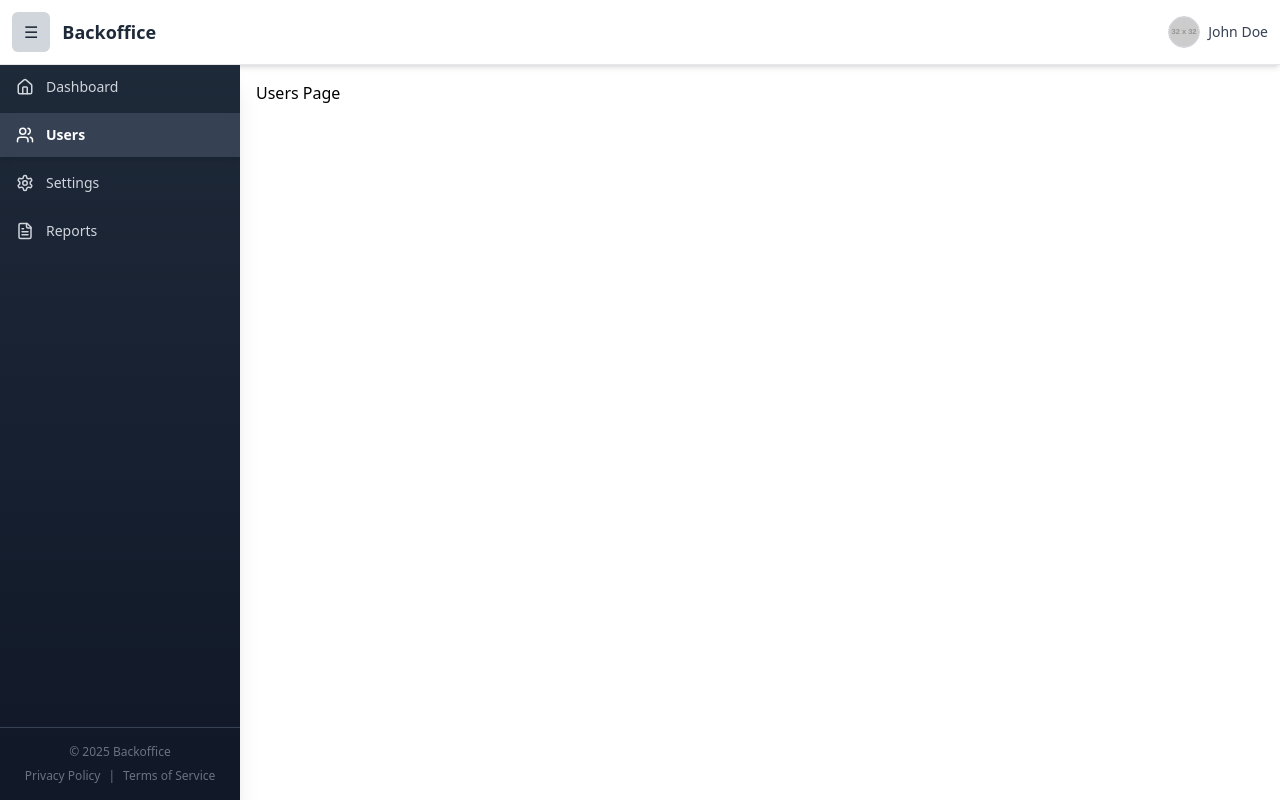
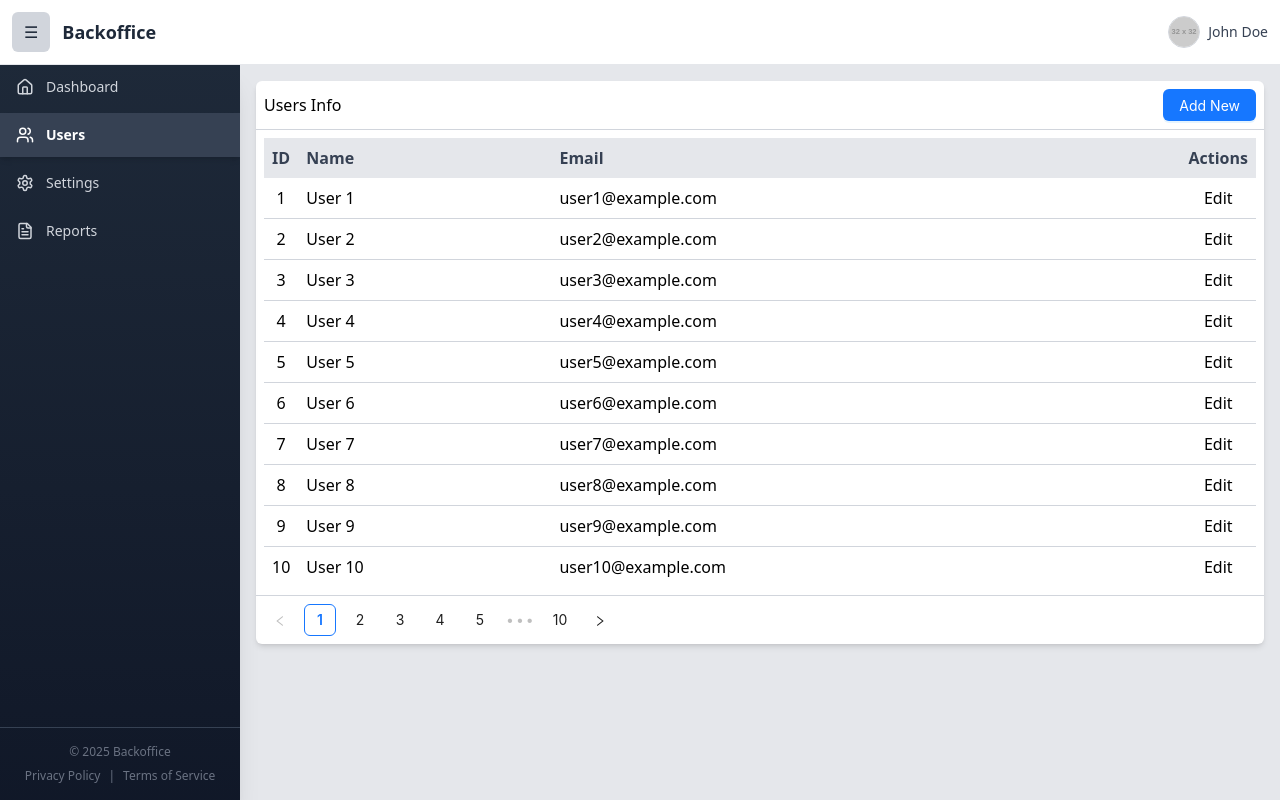
Before and after one commit to ifenilpatel/react.foundation, a React (Vite) app: page /backoffice/users in a window 1280 px wide. Built offline with nearby package versions, Linux system fonts and the light colour scheme.

Commit message:
update button and User page is working with data, add option

```diff
--- a/src/modules/authentication/components/ChangePassword.tsx
+++ b/src/modules/authentication/components/ChangePassword.tsx
@@ -3,9 +3,9 @@ import { useEffect } from "react";
 import { useForm } from "react-hook-form";
 import { Link, useNavigate, useSearchParams } from "react-router-dom";
 import { z } from "zod";
+import ButtonField from "../../../ui/ButtonField";
 import InputField from "../../../ui/InputField";
 import Label from "../../../ui/Label";
-import SubmitButton from "../../../ui/SubmitButton";
 
 const changePasswordSchema = z
   .object({
@@ -73,7 +73,7 @@ const ChangePassword = () => {
         </div>
 
         <div>
-          <SubmitButton label="Change Password" loading={false} />
+          <ButtonField label="Change Password" htmlType="submit" type="primary" loading={false} />
         </div>
       </form>
 
--- a/src/modules/authentication/components/ForgotPassword.tsx
+++ b/src/modules/authentication/components/ForgotPassword.tsx
@@ -2,9 +2,9 @@ import { zodResolver } from "@hookform/resolvers/zod";
 import { useForm } from "react-hook-form";
 import { Link } from "react-router-dom";
 import { z } from "zod";
+import ButtonField from "../../../ui/ButtonField";
 import InputField from "../../../ui/InputField";
 import Label from "../../../ui/Label";
-import SubmitButton from "../../../ui/SubmitButton";
 
 const forgotPasswordSchema = z.object({
   email: z.string().min(1, "Email is required").email("Invalid email format"),
@@ -47,7 +47,7 @@ const ForgotPassword = () => {
         </div>
 
         <div>
-          <SubmitButton label="Reset Password" loading={false} />
+          <ButtonField label="Reset Password" htmlType="submit" type="primary" loading={false} />
         </div>
       </form>
 
--- a/src/modules/authentication/components/Register.tsx
+++ b/src/modules/authentication/components/Register.tsx
@@ -2,9 +2,9 @@ import { zodResolver } from "@hookform/resolvers/zod";
 import { useForm } from "react-hook-form";
 import { Link } from "react-router-dom";
 import { z } from "zod";
+import ButtonField from "../../../ui/ButtonField";
 import InputField from "../../../ui/InputField";
 import Label from "../../../ui/Label";
-import SubmitButton from "../../../ui/SubmitButton";
 
 const registerSchema = z.object({
   firstName: z.string().min(1, "First name is required"),
@@ -79,7 +79,7 @@ const Register = () => {
         </div>
 
         <div>
-          <SubmitButton label="Sign Up" loading={false} />
+          <ButtonField label="Sign Up" htmlType="submit" type="primary" loading={false} />
         </div>
       </form>
 
--- a/src/modules/authentication/components/SignIn.tsx
+++ b/src/modules/authentication/components/SignIn.tsx
@@ -4,7 +4,7 @@ import { Link } from "react-router-dom";
 import { z } from "zod";
 import InputField from "../../../ui/InputField";
 import Label from "../../../ui/Label";
-import SubmitButton from "../../../ui/SubmitButton";
+import ButtonField from "../../../ui/ButtonField";
 
 const signInSchema = z.object({
   email: z.string().min(1, "Email is required").email("Invalid email format"),
@@ -57,7 +57,7 @@ const SignIn = () => {
         </div>
 
         <div>
-          <SubmitButton label="Sign In" loading={false} />
+          <ButtonField label="Sign In" htmlType="submit" type="primary" loading={false} />
         </div>
       </form>
       <div className="mt-4 text-center space-y-2">
--- a/src/modules/backoffice/backoffice.tsx
+++ b/src/modules/backoffice/backoffice.tsx
@@ -21,7 +21,7 @@ const Backoffice = () => {
       {isSidebarOpen && window.innerWidth < 768 && <div className="fixed inset-0 bg-opacity-50 z-40" onClick={() => setIsSidebarOpen(false)}></div>}
       <div className="flex flex-1 overflow-hidden">
         {isSidebarOpen && <Sidebar closeSidebar={() => setIsSidebarOpen(false)} />}
-        <main className="flex-1 p-4 overflow-y-auto h-full">
+        <main className="bg-gray-200 flex-1 p-4 overflow-y-auto h-full">
           <Outlet />
         </main>
       </div>
--- a/src/modules/backoffice/components/Users.tsx
+++ b/src/modules/backoffice/components/Users.tsx
@@ -1,5 +1,142 @@
+import { zodResolver } from "@hookform/resolvers/zod";
+import { Button, Modal, Pagination } from "antd"; // Import Ant Design Pagination
+import { Fragment, useState } from "react";
+import { useForm } from "react-hook-form";
+import { z } from "zod";
+import Card from "../../../ui/Card";
+import InputField from "../../../ui/InputField";
+import Label from "../../../ui/Label";
+import ButtonField from "../../../ui/ButtonField";
+
+// Generate 100+ dummy records
+const generateData = (count: number) => {
+  return Array.from({ length: count }, (_, index) => ({
+    id: index + 1,
+    name: `User ${index + 1}`,
+    email: `user${index + 1}@example.com`,
+  }));
+};
+
+const userSchema = z.object({
+  email: z.string().min(1, "Email is required").email("Invalid email format"),
+  password: z.string().min(6, "Password must be at least 6 characters"),
+});
+
+type userSchemaType = z.infer<typeof userSchema>;
+
 const Users = () => {
-  return <h2>Users Page</h2>;
+  const tableData = generateData(100);
+
+  const [currentPage, setCurrentPage] = useState(1);
+  const pageSize = 10;
+
+  const [isModalOpen, setIsModalOpen] = useState(false);
+
+  const {
+    control,
+    handleSubmit,
+    formState: { errors },
+    reset,
+  } = useForm<userSchemaType>({
+    resolver: zodResolver(userSchema),
+    defaultValues: {
+      email: "",
+      password: "",
+    },
+    mode: "onBlur",
+  });
+
+  const startIndex = (currentPage - 1) * pageSize;
+  const paginatedData = tableData.slice(startIndex, startIndex + pageSize);
+
+  const handleCancel = () => {
+    reset();
+    setIsModalOpen(false);
+  };
+
+  const onSubmit = (data: userSchemaType) => {
+    console.log("Form Submitted:", data);
+  };
+
+  return (
+    <Fragment>
+      <Card>
+        <Card.Title>
+          <div className="flex justify-between items-center">
+            <span>Users Info</span>
+            <Button type="primary" onClick={() => setIsModalOpen(true)}>
+              Add New
+            </Button>
+          </div>
+        </Card.Title>
+        <hr className="border-gray-300" />
+        <Card.Body>
+          <div className="overflow-x-auto max-w-full">
+            <table className="table-auto w-full">
+              <thead className="bg-gray-200 text-gray-700">
+                <tr>
+                  <th className="p-2 text-center w-[1%]">ID</th>
+                  <th className="p-2 text-left">Name</th>
+                  <th className="p-2 text-left">Email</th>
+                  <th className="p-2 text-center w-[1%]">Actions</th>
+                </tr>
+              </thead>
+
+              {/* Table Body */}
+              <tbody className="divide-y divide-gray-300">
+                {paginatedData.map((row) => (
+                  <tr key={row.id} className="hover:bg-gray-100">
+                    <td className="p-2 text-center">{row.id}</td>
+                    <td className="p-2 text-left">{row.name}</td>
+                    <td className="p-2 text-left">{row.email}</td>
+                    <td className="p-2 text-center">Edit</td>
+                  </tr>
+                ))}
+              </tbody>
+            </table>
+          </div>
+        </Card.Body>
+        <hr className="border-gray-300" />
+        <Card.Footer>
+          <Pagination
+            defaultCurrent={1}
+            current={currentPage}
+            total={tableData.length}
+            pageSize={pageSize}
+            onChange={(page) => setCurrentPage(page)}
+            showSizeChanger={false}
+          />
+        </Card.Footer>
+      </Card>
+
+      <Modal title="Add New User" open={isModalOpen} footer={null} maskClosable={false} closeIcon={false}>
+        <form className="space-y-4" onSubmit={handleSubmit(onSubmit)}>
+          <div>
+            <Label htmlFor="email" required>
+              Email
+            </Label>
+            <InputField name="email" control={control} type="email" placeholder="Email" hasError={!!errors.email} />
+            {errors.email && <p className="text-red-500 text-sm">{errors.email.message}</p>}
+          </div>
+
+          <div>
+            <Label htmlFor="password" required>
+              Password
+            </Label>
+            <InputField name="password" control={control} type="password" placeholder="Password" hasError={!!errors.password} />
+            {errors.password && <p className="text-red-500 text-sm">{errors.password.message}</p>}
+          </div>
+
+          <hr className="border-gray-300" />
+
+          <div className="flex justify-end space-x-2">
+            <ButtonField label="Cancel" htmlType="button" type="text" loading={false} onClick={handleCancel} />
+            <ButtonField label="Sign In" htmlType="submit" type="primary" loading={false} />
+          </div>
+        </form>
+      </Modal>
+    </Fragment>
+  );
 };
 
 export default Users;
--- a/src/modules/backoffice/shared/Header.tsx
+++ b/src/modules/backoffice/shared/Header.tsx
@@ -57,7 +57,7 @@ const Header = ({ toggleSidebar }: { toggleSidebar: () => void }) => {
           <div
             id="user-dropdown"
             ref={dropdownRef}
-            className="absolute right-0 mt-2 w-48 bg-white shadow-xl border border-gray-300 rounded-md text-sm overflow-hidden transition-all duration-300 ease-in-out transform"
+            className="absolute right-0 mt-2 w-48 bg-white shadow-xl border border-gray-300 rounded-md text-sm overflow-hidden transition-all duration-300 ease-in-out transform z-50"
           >
             <ul className="text-gray-700">
               <li className="px-4 py-3 text-sm font-semibold text-gray-800 border-b border-gray-200">Hello, {userName}</li>
--- /dev/null
+++ b/src/ui/ButtonField.tsx
@@ -0,0 +1,20 @@
+import { Button } from "antd";
+
+interface SubmitButtonProps {
+  label?: string;
+  htmlType?: "submit" | "button";
+  type?: "primary" | "default" | "text";
+  loading?: boolean;
+  disabled?: boolean;
+  [key: string]: any;
+}
+
+const ButtonField: React.FC<SubmitButtonProps> = ({ label = "Submit", htmlType = "submit", type = "primary", loading = false, disabled = false, ...props }) => {
+  return (
+    <Button block size="large" type={type} htmlType={htmlType} loading={loading} disabled={disabled} {...props}>
+      {label}
+    </Button>
+  );
+};
+
+export default ButtonField;
--- /dev/null
+++ b/src/ui/Card.tsx
@@ -0,0 +1,24 @@
+import { ReactNode } from "react";
+
+const Card = ({ children }: { children: ReactNode }) => {
+  return <div className="bg-white shadow-md rounded-md">{children}</div>;
+};
+
+const Title = ({ children }: { children: ReactNode }) => {
+  return <div className="p-2">{children}</div>;
+};
+
+const Body = ({ children }: { children: ReactNode }) => {
+  return <div className="p-2">{children}</div>;
+};
+
+const Footer = ({ children }: { children: ReactNode }) => {
+  return <div className="p-2">{children}</div>;
+};
+
+// Attach components to Card
+Card.Title = Title;
+Card.Body = Body;
+Card.Footer = Footer;
+
+export default Card;
--- a/src/ui/Label.tsx
+++ b/src/ui/Label.tsx
@@ -9,7 +9,7 @@ interface LabelProps {
 
 const Label: React.FC<LabelProps> = ({ htmlFor, children, required = false, className = "" }) => {
   return (
-    <label htmlFor={htmlFor} className={`block text-sm font-medium text-gray-700 ${className}`}>
+    <label htmlFor={htmlFor} className={`block mb-1 text-sm font-medium text-gray-700 ${className}`}>
       {children}
       {required && <span className="text-red-500"> *</span>}
     </label>
--- a/src/ui/SubmitButton.tsx
+++ /dev/null
@@ -1,17 +0,0 @@
-import { Button } from "antd";
-
-interface SubmitButtonProps {
-  label?: string;
-  loading?: boolean;
-  disabled?: boolean;
-}
-
-const SubmitButton: React.FC<SubmitButtonProps> = ({ label = "Submit", loading = false, disabled = false }) => {
-  return (
-    <Button size="large" type="primary" htmlType="submit" loading={loading} disabled={disabled} block>
-      {label}
-    </Button>
-  );
-};
-
-export default SubmitButton;
```
